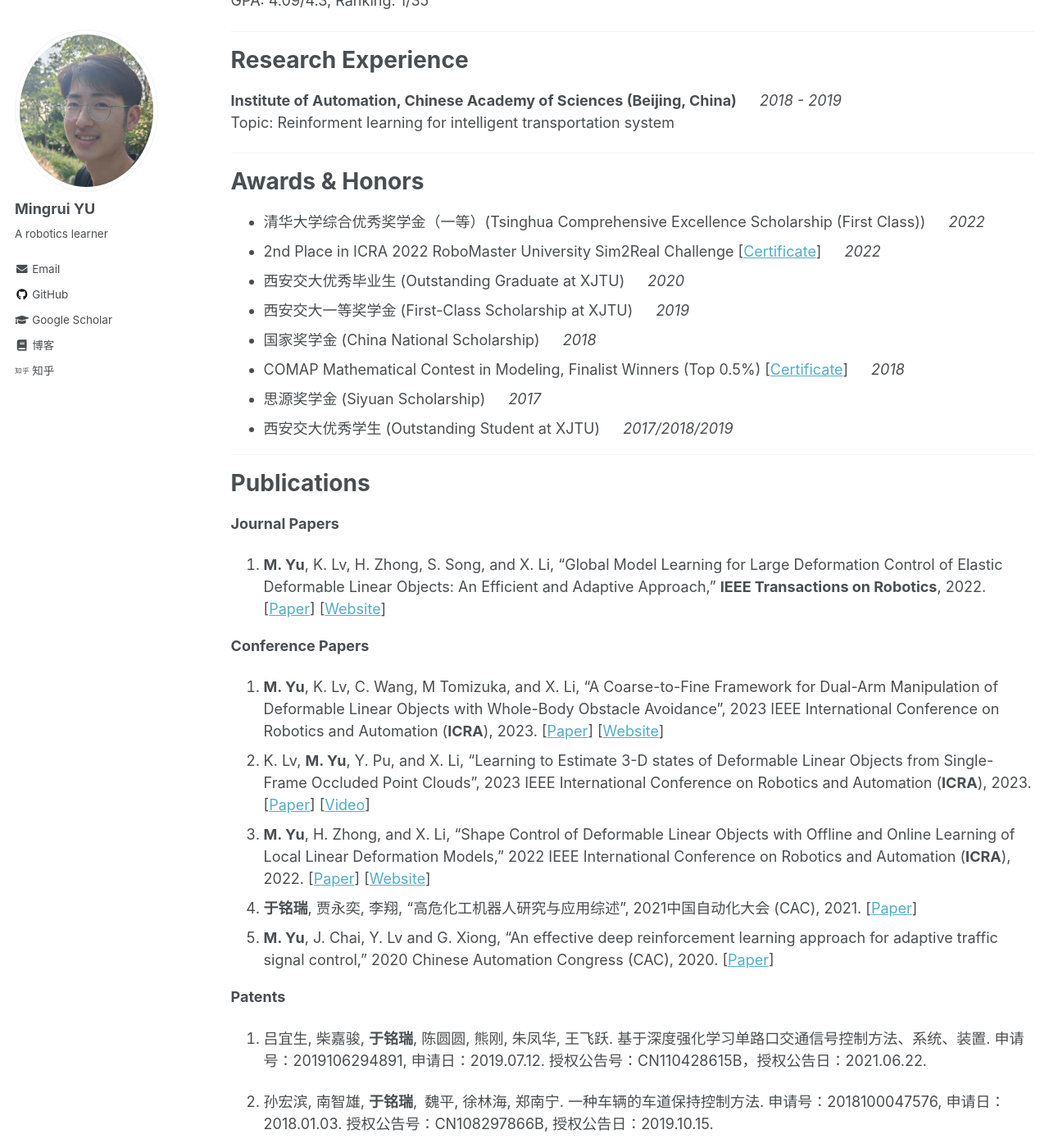
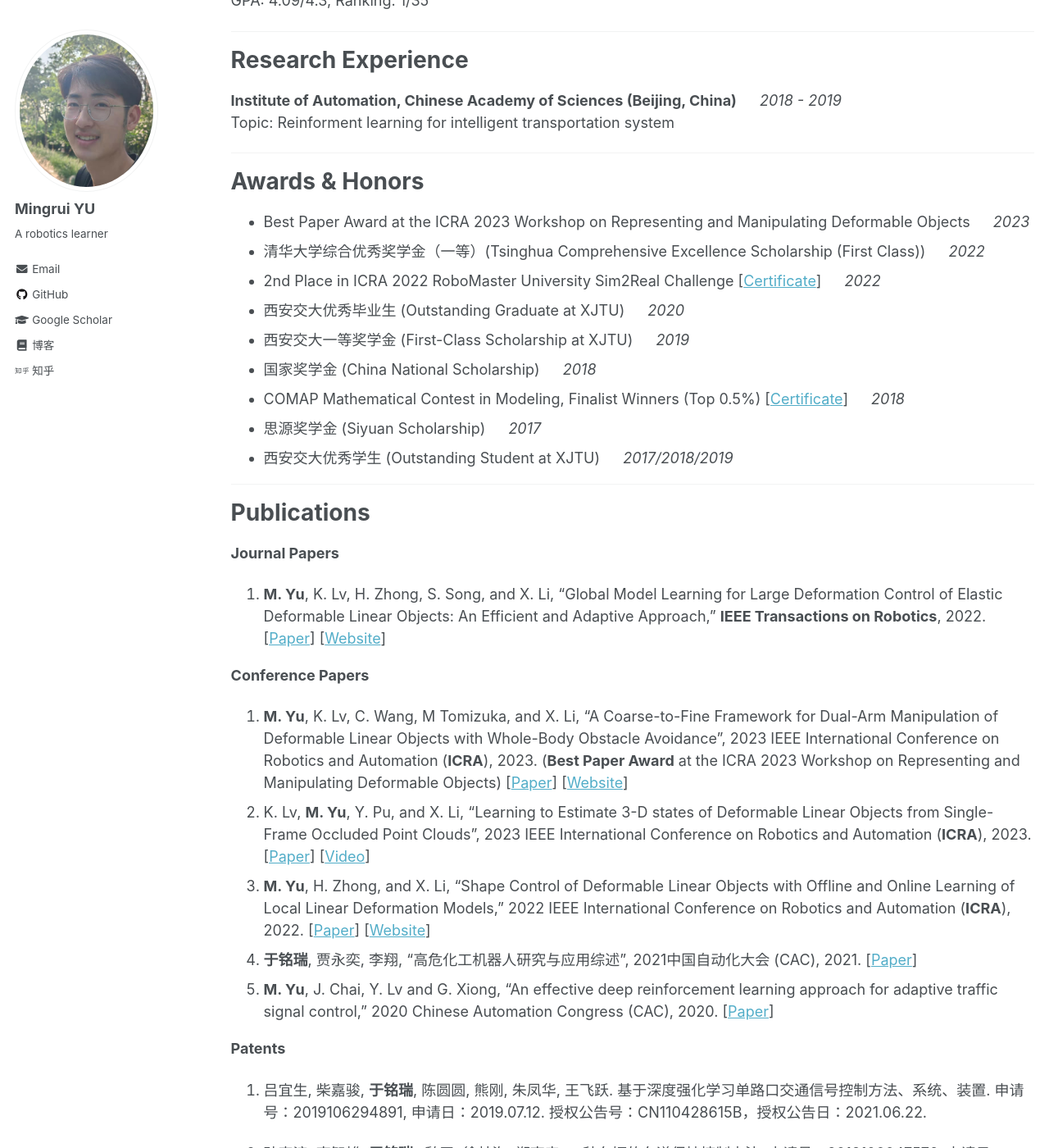
Before and after one commit to Mingrui-Yu/Mingrui-Yu.github.io, a Jekyll site: the page built from _pages/about.md, in a window 1280 px wide and 1400 px high, scrolled down 692 px. Shown: the whole window at 82% size. Built offline with Jekyll 4.4.1, drawn with Linux system fonts in a browser that asks for light colours.

Commit message:
Update about.md

```diff
--- a/_pages/about.md
+++ b/_pages/about.md
@@ -42,6 +42,7 @@ Topic: Reinforment learning for intelligent transportation system
 
 Awards & Honors
 ======
+* Best Paper Award at the ICRA 2023 Workshop on Representing and Manipulating Deformable Objects &emsp; *2023*
 * 清华大学综合优秀奖学金（一等）(Tsinghua Comprehensive Excellence Scholarship (First Class)) &emsp; *2022*
 * 2nd Place in ICRA 2022 RoboMaster University Sim2Real Challenge [[Certificate](https://mingrui-yu.github.io/files/icra22_sim2real_certificate.pdf)] &emsp; *2022*
 * 西安交大优秀毕业生 (Outstanding Graduate at XJTU) &emsp; *2020*
@@ -61,7 +62,7 @@ Publications
 
 **Conference Papers**
 
-1. **M. Yu**, K. Lv, C. Wang, M Tomizuka, and X. Li, "A Coarse-to-Fine Framework for Dual-Arm Manipulation of Deformable Linear Objects with Whole-Body Obstacle Avoidance", 2023 IEEE International Conference on Robotics and Automation (**ICRA**), 2023. [[Paper](https://arxiv.org/abs/2209.11145)] [[Website](https://mingrui-yu.github.io/DLO_planning)]
+1. **M. Yu**, K. Lv, C. Wang, M Tomizuka, and X. Li, "A Coarse-to-Fine Framework for Dual-Arm Manipulation of Deformable Linear Objects with Whole-Body Obstacle Avoidance", 2023 IEEE International Conference on Robotics and Automation (**ICRA**), 2023. (**Best Paper Award** at the ICRA 2023 Workshop on Representing and Manipulating Deformable Objects) [[Paper](https://arxiv.org/abs/2209.11145)] [[Website](https://mingrui-yu.github.io/DLO_planning)]
 2. K. Lv, **M. Yu**, Y. Pu, and X. Li, “Learning to Estimate 3-D states of Deformable Linear Objects from Single-Frame Occluded Point Clouds”, 2023 IEEE International Conference on Robotics and Automation (**ICRA**), 2023. [[Paper](https://arxiv.org/abs/2210.01433)] [[Video](https://mingrui-yu.github.io/videos/ICRA23_DLO_perception_video.mp4)]
 3. **M. Yu**, H. Zhong, and X. Li, "Shape Control of Deformable Linear Objects with Offline and Online Learning of Local Linear Deformation Models," 2022 IEEE International Conference on Robotics and Automation (**ICRA**), 2022. [[Paper](https://arxiv.org/abs/2109.11091)] [[Website](https://mingrui-yu.github.io/shape_control_DLO/)]
 4. **于铭瑞**, 贾永奕, 李翔, "高危化工机器人研究与应用综述", 2021中国自动化大会 (CAC), 2021. [[Paper](https://kns.cnki.net/kcms/detail/detail.aspx?dbcode=CPFD&dbname=CPFDTEMP&filename=ZGZN202110001016&uniplatform=NZKPT&v=yTXq56-lHUDzP6r70Wst4lVFGnfv4CHYCDrmjizd_DZaM8yOR4dOTxj5IYdffmtQS2VgAE2EQ9Y%3d)]
```
